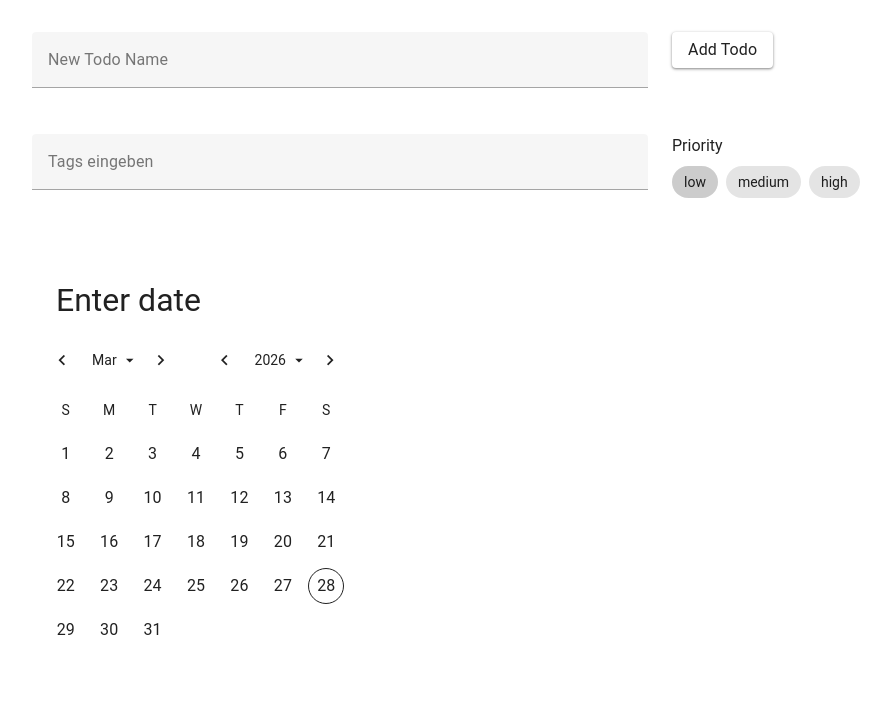
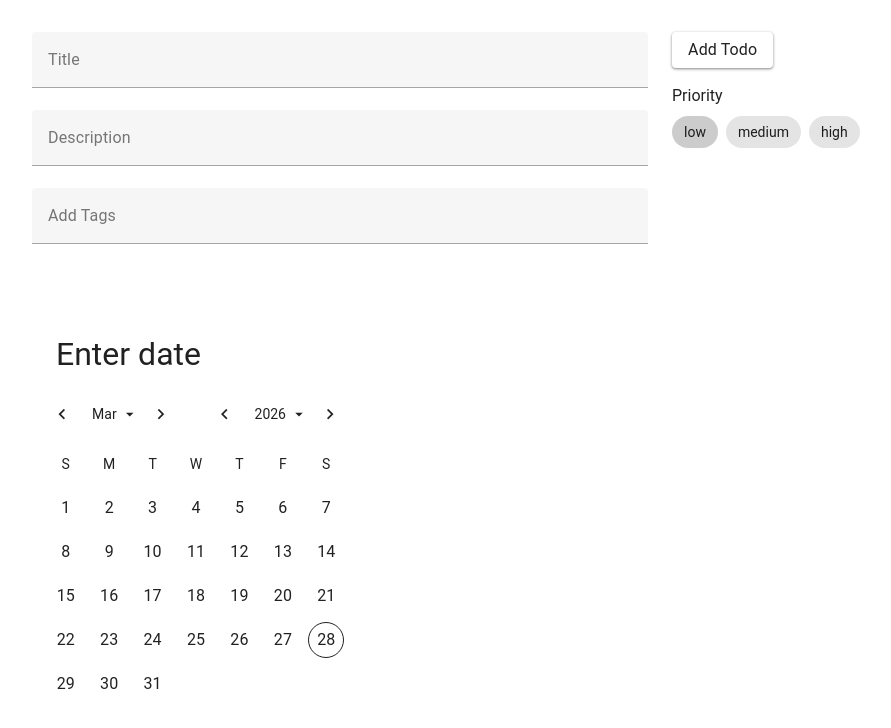
Before and after one commit to StevenAngel/ToDo-App, a Vue app in the folder frontend/: page /project/1 in a window 1280 px wide. Shown: the top 728 px of the page, without its empty margins (140-1031 px from the left). Built offline with nearby package versions, Linux system fonts and the light colour scheme; a small style sheet from the web is missing; the HTML template or start-up script is replaced by a standard one.

Commit message:
Add form validation for AddTodoCard

```diff
--- a/frontend/src/components/project/AddTodoCard.vue
+++ b/frontend/src/components/project/AddTodoCard.vue
@@ -1,38 +1,42 @@
 <template>
     <v-container>
         <v-sheet class="pa-4 rounded">
-            <v-form>
+            <!-- v-form zum validieren von allen inputs, .prevent zum verhindern vom neuladen der seite -->
+            <v-form @submit.prevent="console.log('placeholder')">
                 <v-row>
                     <v-col cols="8">
-                        <v-text-field label="New Todo Name"></v-text-field>
+                        <v-text-field label="Title" :rules="[rules.required]" v-model="form.title"></v-text-field>
+                        <v-text-field label="Description" v-model="form.description"></v-text-field>
+                        <v-combobox v-model="form.categories" chips multiple closable-chips label="Add Tags"
+                            hint="Press enter to add"></v-combobox>
                     </v-col>
                     <v-col cols="4">
-                        <v-btn>Add Todo</v-btn>
-                    </v-col>
-                </v-row>
-                <v-row>
-                    <v-col cols="8">
-                        <v-combobox v-model="tags" chips multiple closable-chips label="Tags eingeben"
-                            hint="Enter drücken um Tag hinzuzufügen"></v-combobox>
-                    </v-col>
-                    <v-col cols="4">
-                        <p class="ma-0">Priority</p>
-                        <v-chip-group mandatory v-model="selectedPriority">
+                        <v-btn type="submit">Add Todo</v-btn>
+                        <p class="mb-0">Priority</p>
+                        <v-chip-group mandatory v-model="form.priority">
                             <v-chip value="low">low</v-chip>
                             <v-chip value="medium">medium</v-chip>
                             <v-chip value="high">high</v-chip>
                         </v-chip-group>
                     </v-col>
                 </v-row>
-
-                <v-date-picker title=""></v-date-picker>
+                <v-date-picker title="" v-model="form.deadline"></v-date-picker>
             </v-form>
         </v-sheet>
     </v-container>
 </template>
 <script lang="ts" setup>
 import { ref } from 'vue';
-const tags = ref<Array<string>>([])
-const selectedPriority = ref<string>('low')
+import { rules } from '@/utils/rules';
+import type { CreateTodo } from '@/types/todo';
+
+const form = ref<CreateTodo>({
+    title: '',
+    description: '',
+    priority: 'low',
+    deadline: undefined,
+    categories: [],
+    project: undefined,
+})
 </script>
 <style scoped></style>
--- a/frontend/src/types/todo.ts
+++ b/frontend/src/types/todo.ts
@@ -8,3 +8,5 @@ export interface Todo {
     isDone: boolean
     project?: string
 }
+
+export type CreateTodo = Omit<Todo, 'id' | 'isDone'>
--- /dev/null
+++ b/frontend/src/utils/rules.ts
@@ -0,0 +1,9 @@
+export const rules = {
+  required: (v: string) => !!v || 'Field required',
+  email: (v: string) => /.+@.+\..+/.test(v) || 'No valid email',
+  number: (v: number) => !isNaN(v) || 'Must be a number',
+  date: (v: string) => {
+    if (!v) return true; // Kann leer sein
+    return new Date(v) >= new Date() || 'Date must be in the future' // Muss in der zukunft liegen
+  }
+}
```
